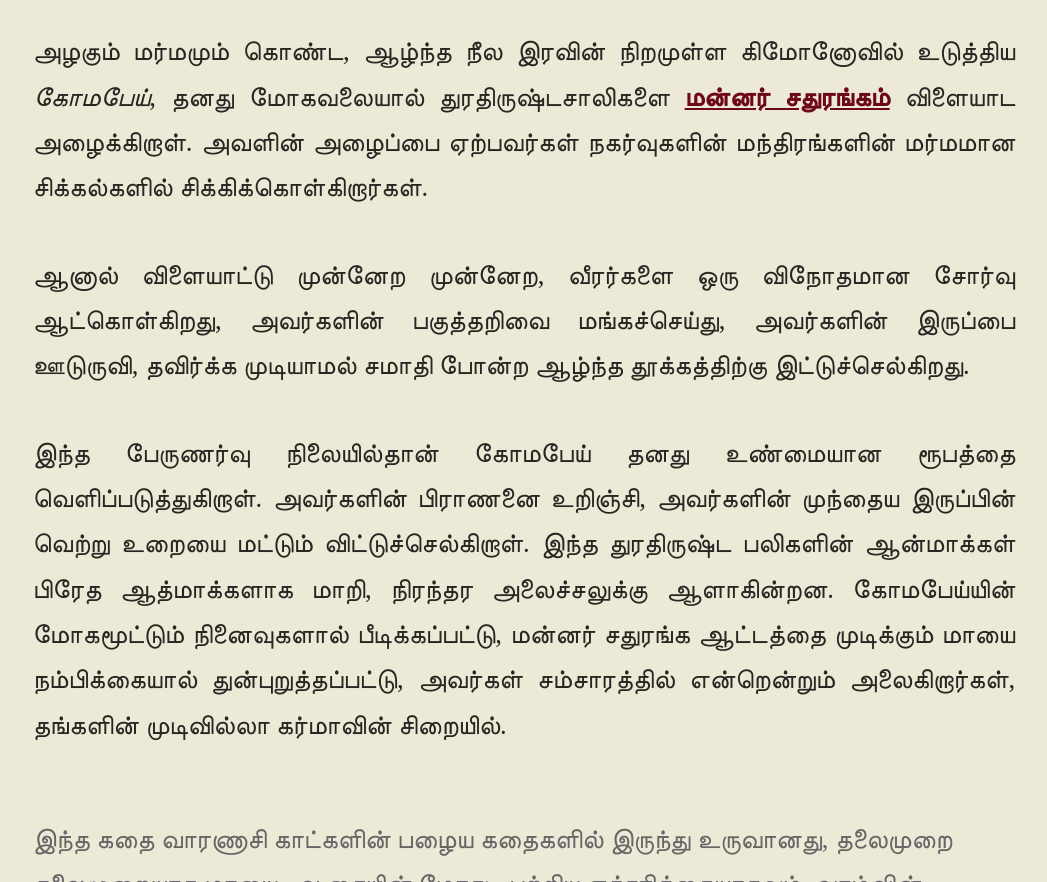
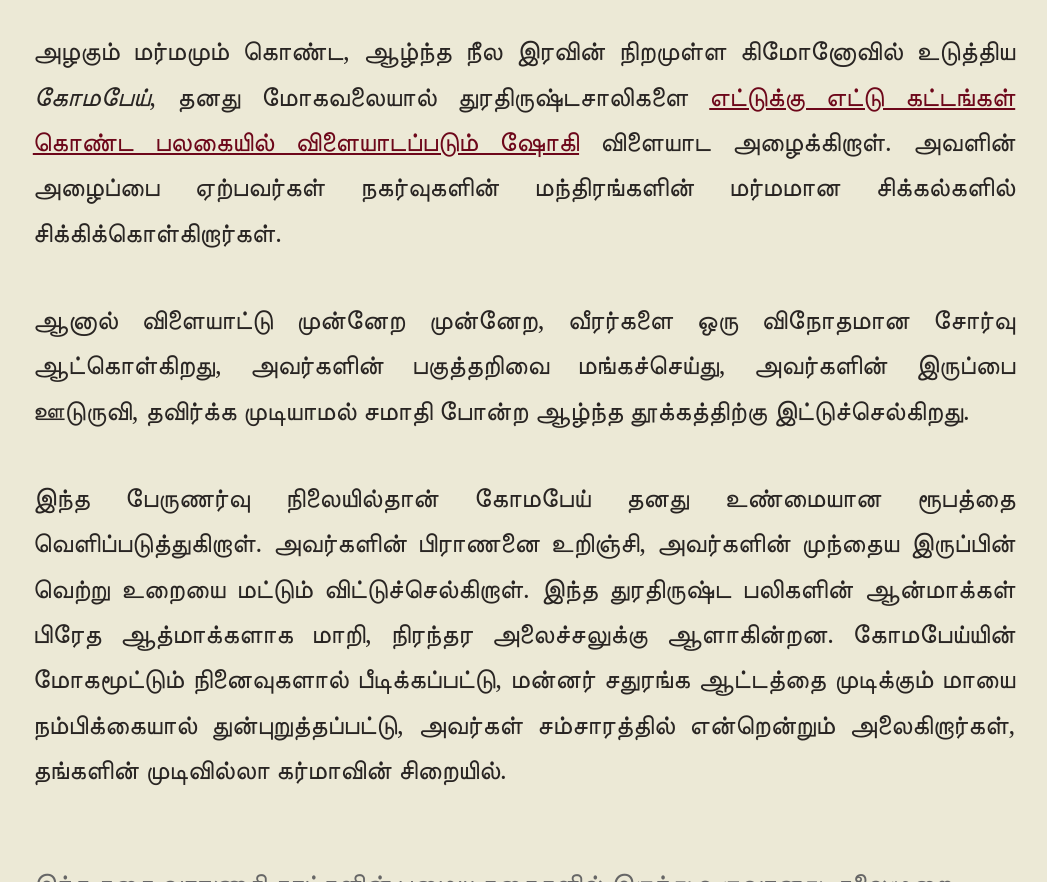
Before and after one commit to komayo-page/komayo.ta, a plain HTML site: page index.html in a window 1280 px wide. Shown: the part 1480-2362 px from the top of the page, without its empty margins (116-1163 px from the left). Drawn offline with Linux system fonts and the light colour scheme.

Commit message:
feat(kaidan): describe the game as shōgi on an 8x8 board

```diff
--- a/index.html
+++ b/index.html
@@ -220,7 +220,7 @@
         </picture>
 
         <p>
-          அழகும் மர்மமும் கொண்ட, ஆழ்ந்த நீல இரவின் நிறமுள்ள கிமோனோவில் உடுத்திய <cite itemprop="character">கோமபேய்</cite>, தனது மோகவலையால் துரதிருஷ்டசாலிகளை <a href="https://ogi.page/" itemprop="mentions" itemscope itemtype="https://schema.org/Game" rel="external"><strong itemprop="name">மன்னர் சதுரங்கம்</strong></a> விளையாட அழைக்கிறாள். அவளின் அழைப்பை ஏற்பவர்கள் நகர்வுகளின் மந்திரங்களின் மர்மமான சிக்கல்களில் சிக்கிக்கொள்கிறார்கள்.
+          அழகும் மர்மமும் கொண்ட, ஆழ்ந்த நீல இரவின் நிறமுள்ள கிமோனோவில் உடுத்திய <cite itemprop="character">கோமபேய்</cite>, தனது மோகவலையால் துரதிருஷ்டசாலிகளை <a href="https://ogi.page/" itemprop="mentions" itemscope itemtype="https://schema.org/Game" rel="external">எட்டுக்கு எட்டு கட்டங்கள் கொண்ட பலகையில் விளையாடப்படும் ஷோகி<meta itemprop="name" content="மன்னர் சதுரங்கம்"></a> விளையாட அழைக்கிறாள். அவளின் அழைப்பை ஏற்பவர்கள் நகர்வுகளின் மந்திரங்களின் மர்மமான சிக்கல்களில் சிக்கிக்கொள்கிறார்கள்.
         </p>
 
         <p>
```
